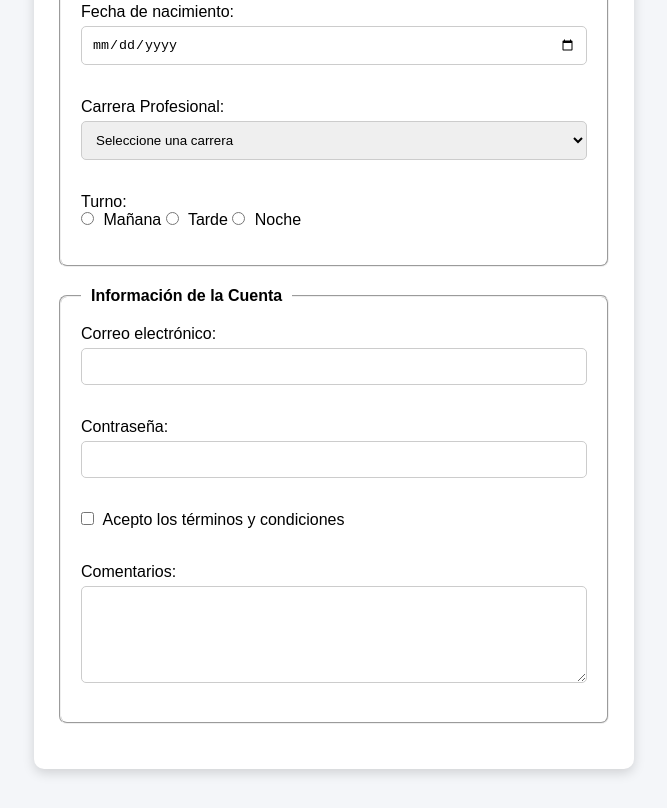
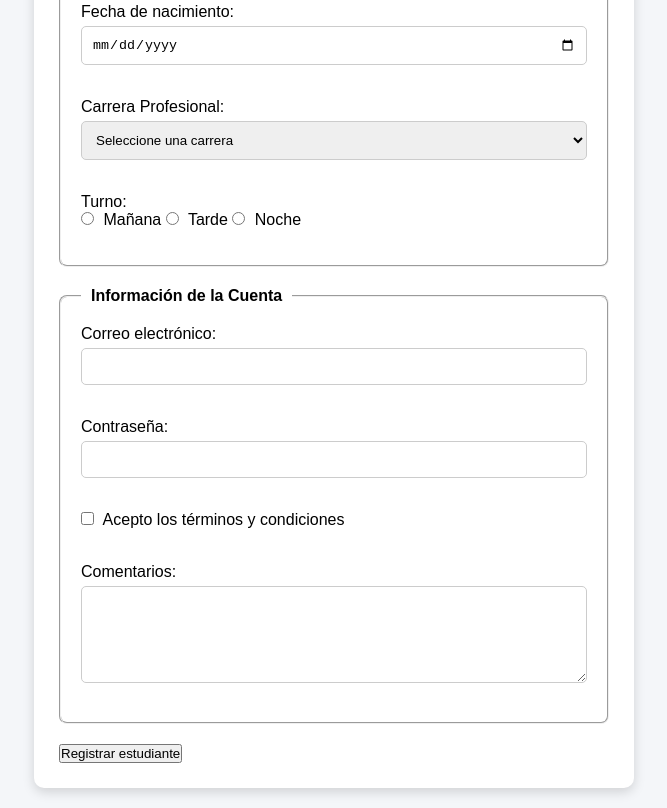
Before and after one commit to emioa-bit/idweb, a plain HTML site: page Lab02/index.html in a window 1280 px wide. Shown: the part 323-1131 px from the top of the page, without its empty margins (306-973 px from the left). Drawn offline with Linux system fonts and the light colour scheme.

Commit message:
agregando un boton

```diff
--- a/Lab02/index.html
+++ b/Lab02/index.html
@@ -97,6 +97,7 @@
     <textarea id="comentarios" name="comentarios" rows="5" cols="40"></textarea>
 
 </fieldset>
+        <button type="submit">Registrar estudiante</button>
     </form>
 
 </body>
```
